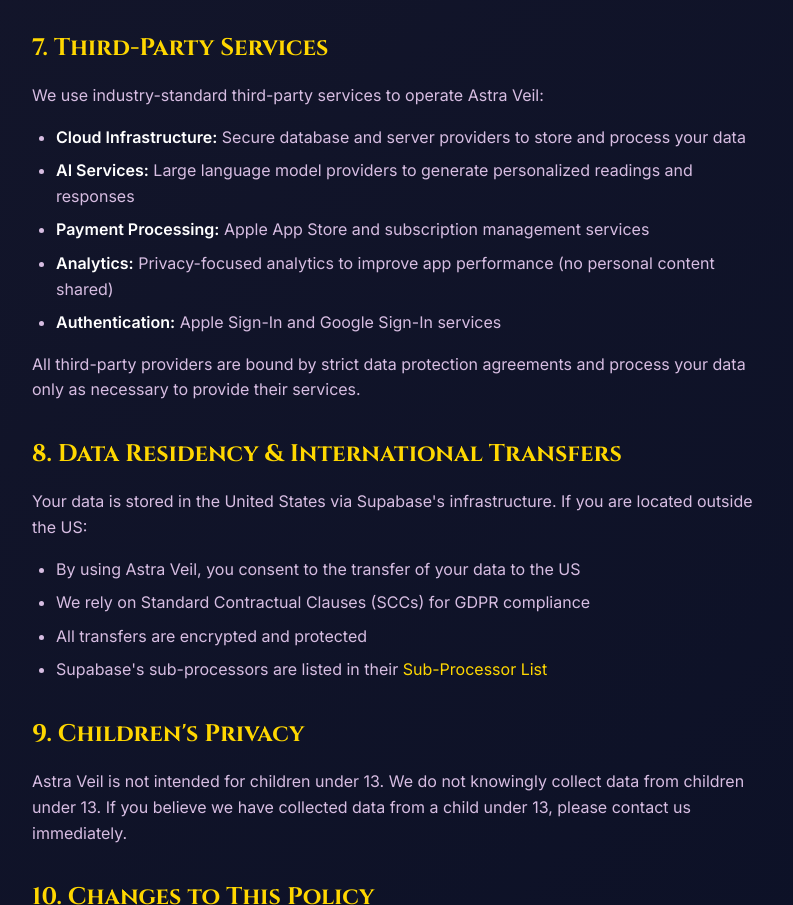
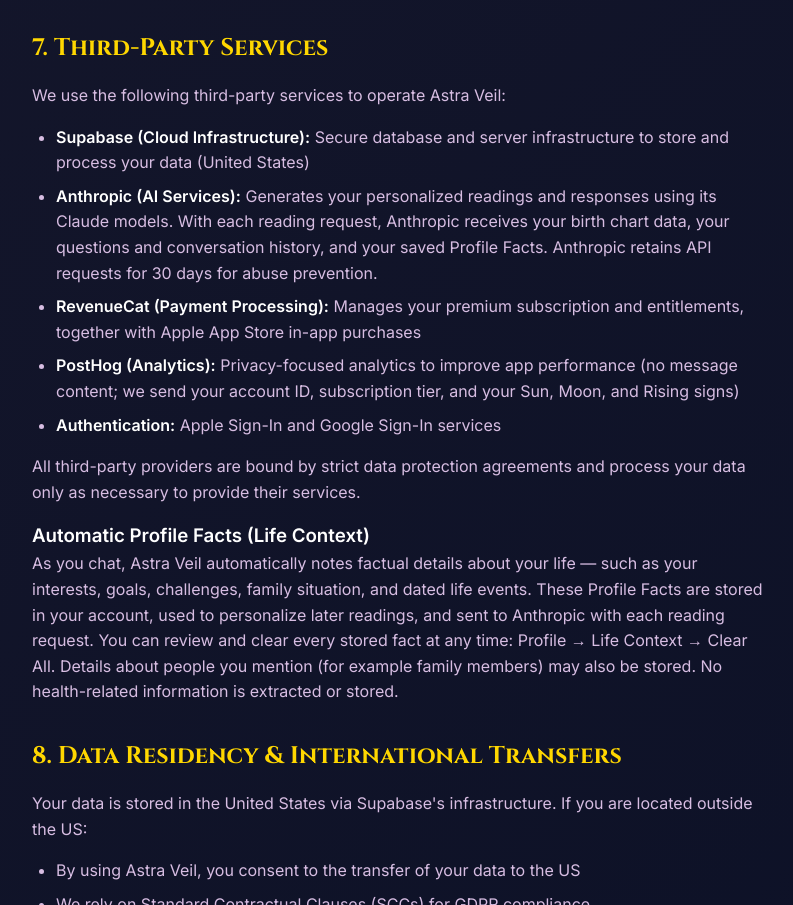
Before and after one commit to LivaTechLLC/astraveil.app, a plain HTML site: page privacy.html in a window 1280 px wide. Shown: the part 2140-3045 px from the top of the page, without its empty margins (240-1033 px from the left). Drawn offline with Linux system fonts and the light colour scheme.

Commit message:
docs(privacy): name vendors, fix analytics disclosure, document Profile Facts (D4)

```diff
--- a/privacy.html
+++ b/privacy.html
@@ -153,15 +153,18 @@
         </ul>
 
         <h2>7. Third-Party Services</h2>
-        <p>We use industry-standard third-party services to operate Astra Veil:</p>
+        <p>We use the following third-party services to operate Astra Veil:</p>
         <ul>
-            <li><strong>Cloud Infrastructure:</strong> Secure database and server providers to store and process your data</li>
-            <li><strong>AI Services:</strong> Large language model providers to generate personalized readings and responses</li>
-            <li><strong>Payment Processing:</strong> Apple App Store and subscription management services</li>
-            <li><strong>Analytics:</strong> Privacy-focused analytics to improve app performance (no personal content shared)</li>
+            <li><strong>Supabase (Cloud Infrastructure):</strong> Secure database and server infrastructure to store and process your data (United States)</li>
+            <li><strong>Anthropic (AI Services):</strong> Generates your personalized readings and responses using its Claude models. With each reading request, Anthropic receives your birth chart data, your questions and conversation history, and your saved Profile Facts. Anthropic retains API requests for 30 days for abuse prevention.</li>
+            <li><strong>RevenueCat (Payment Processing):</strong> Manages your premium subscription and entitlements, together with Apple App Store in-app purchases</li>
+            <li><strong>PostHog (Analytics):</strong> Privacy-focused analytics to improve app performance (no message content; we send your account ID, subscription tier, and your Sun, Moon, and Rising signs)</li>
             <li><strong>Authentication:</strong> Apple Sign-In and Google Sign-In services</li>
         </ul>
         <p>All third-party providers are bound by strict data protection agreements and process your data only as necessary to provide their services.</p>
+
+        <h3>Automatic Profile Facts (Life Context)</h3>
+        <p>As you chat, Astra Veil automatically notes factual details about your life — such as your interests, goals, challenges, family situation, and dated life events. These Profile Facts are stored in your account, used to personalize later readings, and sent to Anthropic with each reading request. You can review and clear every stored fact at any time: Profile → Life Context → Clear All. Details about people you mention (for example family members) may also be stored. No health-related information is extracted or stored.</p>
 
         <h2>8. Data Residency & International Transfers</h2>
         <p>Your data is stored in the United States via Supabase's infrastructure. If you are located outside the US:</p>
```
